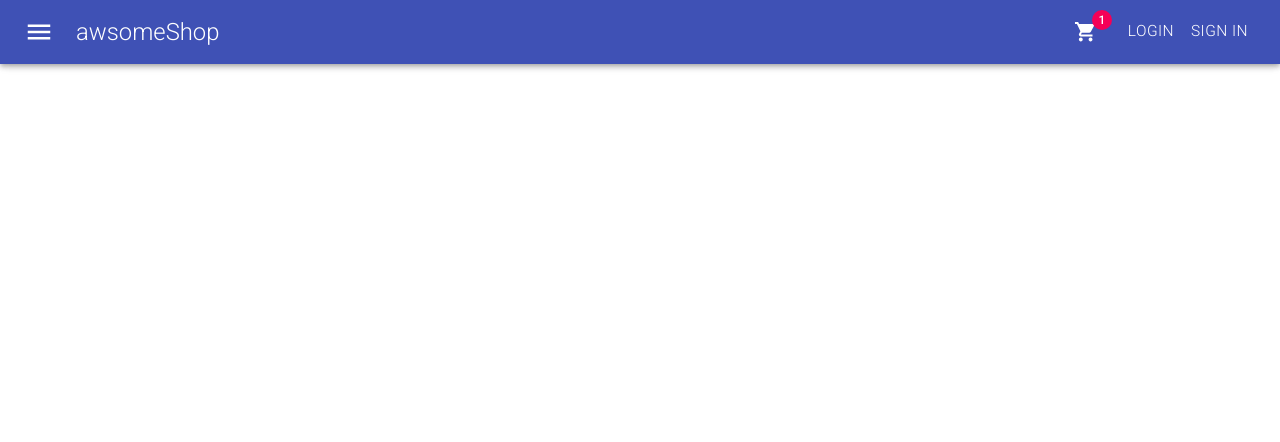
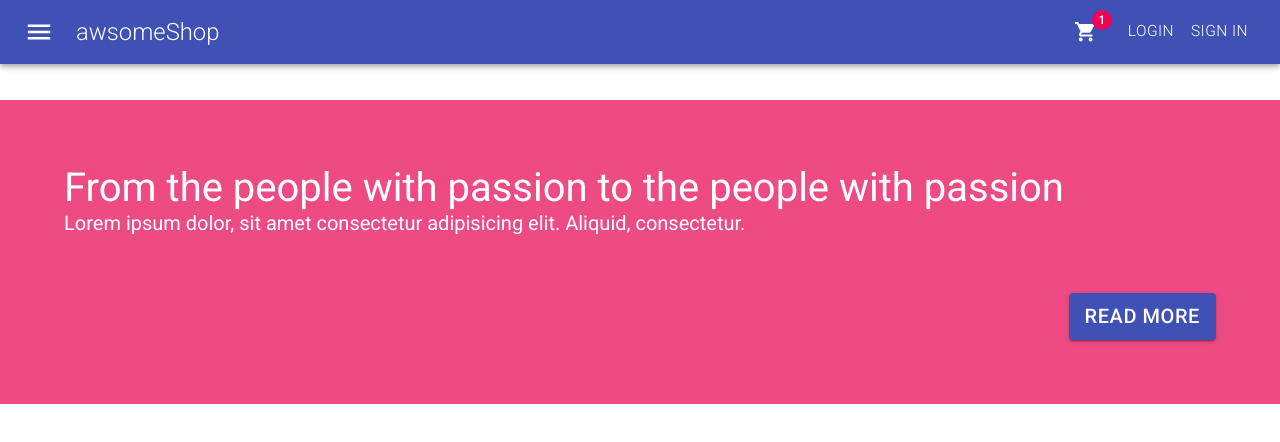
Before and after one commit to SorrowOfMind/awsome-shop, a React (Create React App) app in the folder client/: page / in a window 1280 px wide. Shown: the top 442 px of the page. Built offline with nearby package versions, Linux system fonts and the light colour scheme.

Commit message:
welcome msg

```diff
--- a/client/src/components/Home.js
+++ b/client/src/components/Home.js
@@ -1,9 +1,17 @@
-import React from 'react'
+import React from 'react';
+import Box from '@material-ui/core/Box';
+import Button from '@material-ui/core/Button';
 
 const Home = () => {
     return (
-        <div>
-            Home
+        <div className="home container">
+            <Box  class="welcome-box clearfix">
+                <p>From the people with passion to the people with passion</p>
+                <p class="welcome-subtext">Lorem ipsum dolor, sit amet consectetur adipisicing elit. Aliquid, consectetur.</p>
+                <Button variant="contained" color="primary" className="welcome-btn">
+                    Read More
+                </Button>
+            </Box>
         </div>
     )
 }
--- a/client/src/components/Sidenav.js
+++ b/client/src/components/Sidenav.js
@@ -31,12 +31,14 @@ const Sidenav = ({isOpen, toggleNav}) => {
     return (
         <Drawer className="sidenav" open={isOpen} onClose={toggleNav}>
             <List component="ul">
-                <ListItem button className="category">
-                    <ListItemIcon>
-                        <HomeOutlinedIcon/>
-                    </ListItemIcon>
-                    <ListItemText primary="Home"/>
-                </ListItem>
+                <Link to='/'>
+                    <ListItem button className="category" onClick={toggleNav}>
+                        <ListItemIcon>
+                            <HomeOutlinedIcon/>
+                        </ListItemIcon>
+                        <ListItemText primary="Home"/>
+                    </ListItem>
+                </Link>
                 <ListItem button className="category" onClick={toggleSublist}>
                     <ListItemIcon>
                         <ShoppingBasketOutlinedIcon/>
--- a/client/src/index.scss
+++ b/client/src/index.scss
@@ -7,3 +7,4 @@
 @import './styles/partials/header';
 @import './styles/partials/main';
 @import './styles/partials/product-details';
+@import './styles/partials/home';
--- a/client/src/styles/general.scss
+++ b/client/src/styles/general.scss
@@ -12,3 +12,9 @@ a {
     max-width: 1368px;
     margin: 0 auto;
 }
+
+.clearfix:before, .clearfix:after {
+    content: "";
+    display: table;
+    clear: both;
+}
--- /dev/null
+++ b/client/src/styles/partials/_home.scss
@@ -0,0 +1,18 @@
+.home {
+    margin-top: 10rem;
+    font-size: 2rem;
+    .welcome-box {
+        font-size: 4rem;
+        color: #fff;
+        padding: 5%;
+        background-color: #ed4b82;
+        .welcome-subtext {
+            font-size: 2rem;
+        }
+        .welcome-btn {
+            margin-top: 5%;
+            font-size: 2rem;
+            float: right;
+        }
+    }
+}
```
